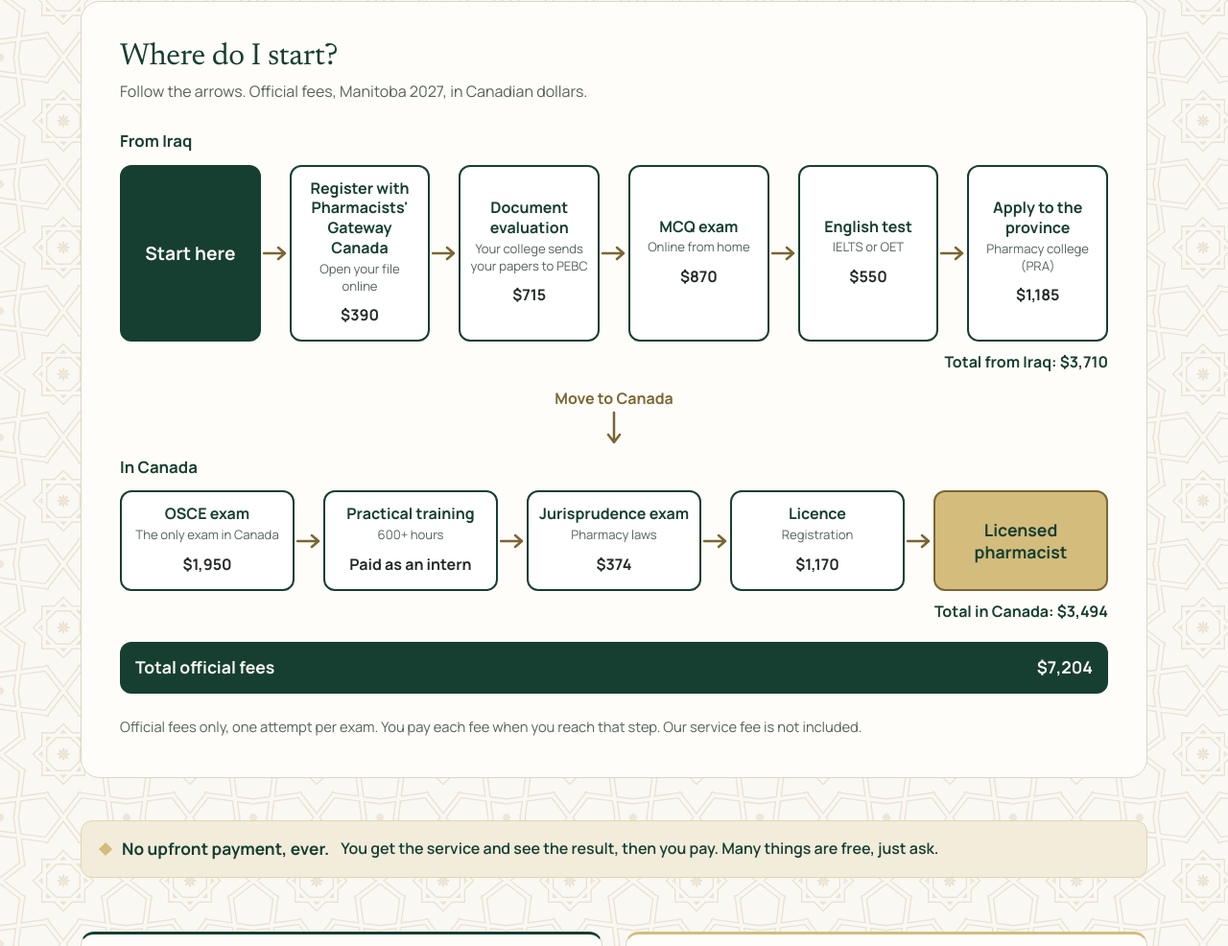
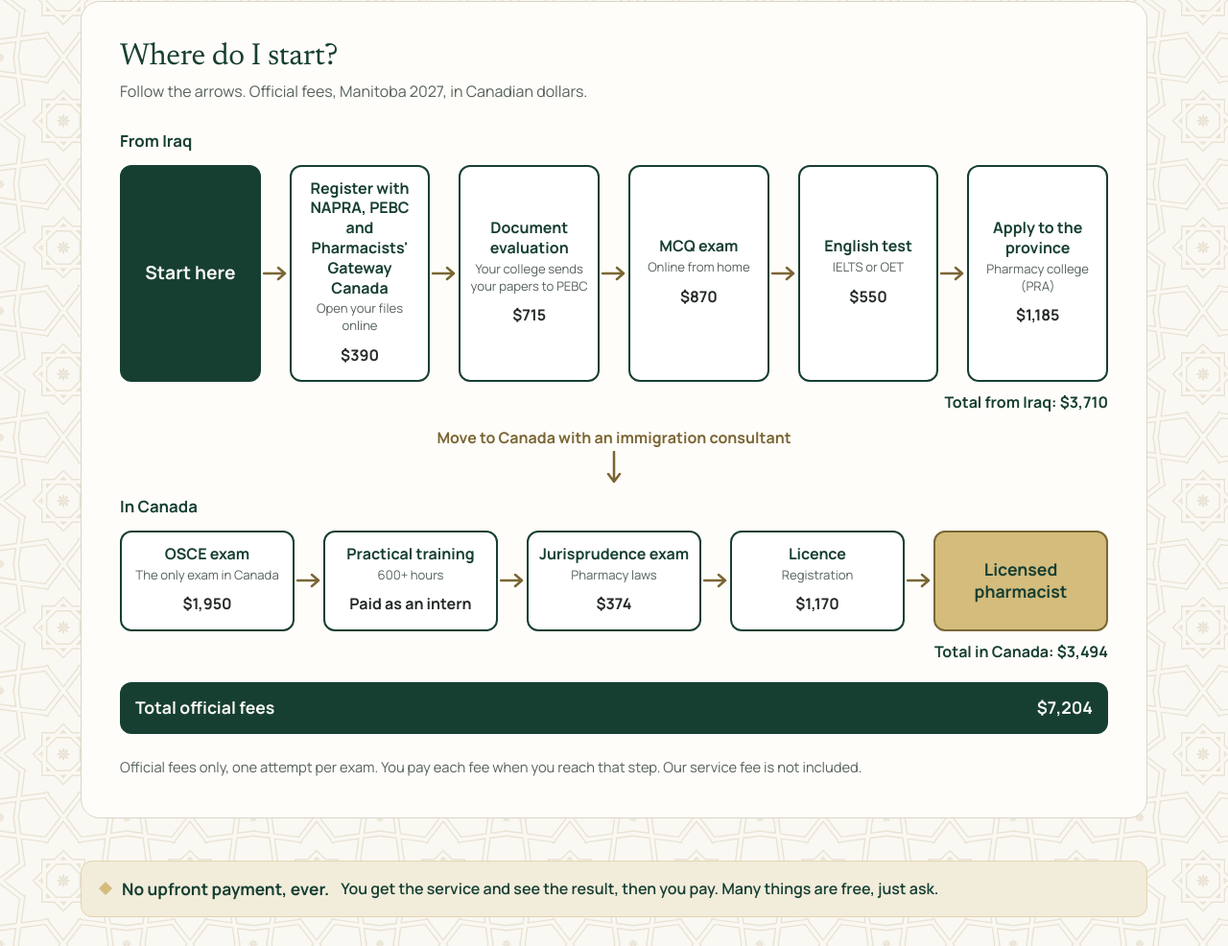
Before and after one commit to usamaalgamli/al-tina-education, a plain HTML site: page index.html in a window 1280 px wide. Shown: the part 2580-3566 px from the top of the page at 96% size. Drawn offline with Linux system fonts and the light colour scheme; no server answers.

Commit message:
Preview: NAPRA/PEBC in first box, immigration consultant
Co-Authored-By: Claude Opus 5.5 <noreply@anthropic.com>
Claude-Session: https://claude.ai/code/session_01QGM4YEqs3poxumVZmQaFba

```diff
--- a/index.html
+++ b/index.html
@@ -1073,8 +1073,8 @@ footer .fine { border-block-start: 1px solid rgba(250, 248, 243, .14); padding-b
       vf_name_l: "Name", vf_iq_l: "Iraqi Pharmacists Syndicate, reg. no.", vf_acp_l: "Alberta College of Pharmacy (ACP), reg. no.",
       vf_how: "How to search:", vf_btn: "Search ACP",
       fc_title: "Where do I start?", fc_sub: "Follow the arrows. Official fees, Manitoba 2027, in Canadian dollars.",
-      fc_start: "Start here", fc_iq: "From Iraq", fc_ca: "In Canada", fc_move: "Move to Canada", fc_paid: "Paid as an intern", fc_end: "Licensed pharmacist",
-      fc_row1: [["Register with Pharmacists' Gateway Canada", "Open your file online", "$390"], ["Document evaluation", "Your college sends your papers to PEBC", "$715"], ["MCQ exam", "Online from home", "$870"], ["English test", "IELTS or OET", "$550"], ["Apply to the province", "Pharmacy college (PRA)", "$1,185"]],
+      fc_start: "Start here", fc_iq: "From Iraq", fc_ca: "In Canada", fc_move: "Move to Canada with an immigration consultant", fc_paid: "Paid as an intern", fc_end: "Licensed pharmacist",
+      fc_row1: [["Register with NAPRA, PEBC and Pharmacists' Gateway Canada", "Open your files online", "$390"], ["Document evaluation", "Your college sends your papers to PEBC", "$715"], ["MCQ exam", "Online from home", "$870"], ["English test", "IELTS or OET", "$550"], ["Apply to the province", "Pharmacy college (PRA)", "$1,185"]],
       fc_row2: [["OSCE exam", "The only exam in Canada", "$1,950"], ["Practical training", "600+ hours", "paid"], ["Jurisprudence exam", "Pharmacy laws", "$374"], ["Licence", "Registration", "$1,170"]],
       fc_tot1: "Total from Iraq: $3,710", fc_tot2: "Total in Canada: $3,494", fc_all: ["Total official fees", "$7,204"],
       fc_note: "Official fees only, one attempt per exam. You pay each fee when you reach that step. Our service fee is not included.",
@@ -1280,8 +1280,8 @@ footer .fine { border-block-start: 1px solid rgba(250, 248, 243, .14); padding-b
       vf_name_l: "الاسم", vf_iq_l: "رقم التسجيل بنقابة صيادلة العراق", vf_acp_l: "رقم التسجيل بكلية صيادلة ألبرتا (ACP)",
       vf_how: "شلون تبحث:", vf_btn: "ابحث بموقع ACP",
       fc_title: "منين أبدي؟", fc_sub: "امشي ويا الأسهم. رسوم رسمية، مانيتوبا 2027، بالدولار الكندي.",
-      fc_start: "ابدي من هنا", fc_iq: "من العراق", fc_ca: "بكندا", fc_move: "تسافر لكندا", fc_paid: "تاخذ راتب كمتدرب", fc_end: "صيدلي مرخّص",
-      fc_row1: [["التسجيل في Pharmacists' Gateway Canada", "تفتح ملفك أونلاين", "$390"], ["تقييم الوثائق", "الكلية تدز أوراقك لـ PEBC", "$715"], ["امتحان MCQ", "أونلاين من البيت", "$870"], ["امتحان اللغة", "IELTS أو OET", "$550"], ["التقديم للمقاطعة", "هيئة الصيدلة (PRA)", "$1,185"]],
+      fc_start: "ابدي من هنا", fc_iq: "من العراق", fc_ca: "بكندا", fc_move: "تسافر لكندا ويا مستشار هجرة", fc_paid: "تاخذ راتب كمتدرب", fc_end: "صيدلي مرخّص",
+      fc_row1: [["التسجيل في NAPRA و PEBC و Pharmacists' Gateway Canada", "تفتح ملفاتك أونلاين", "$390"], ["تقييم الوثائق", "الكلية تدز أوراقك لـ PEBC", "$715"], ["امتحان MCQ", "أونلاين من البيت", "$870"], ["امتحان اللغة", "IELTS أو OET", "$550"], ["التقديم للمقاطعة", "هيئة الصيدلة (PRA)", "$1,185"]],
       fc_row2: [["امتحان OSCE", "الامتحان الوحيد بكندا", "$1,950"], ["التدريب العملي", "أكثر من 600 ساعة", "paid"], ["امتحان القوانين", "قوانين الصيدلة", "$374"], ["الرخصة", "التسجيل", "$1,170"]],
       fc_tot1: "المجموع من العراق: $3,710", fc_tot2: "المجموع بكندا: $3,494", fc_all: ["مجموع الرسوم الرسمية", "$7,204"],
       fc_note: "رسوم رسمية بس، محاولة وحدة لكل امتحان. تدفع كل رسم لمن توصل لخطوته. أجور خدمتنا مو مشمولة.",
```
